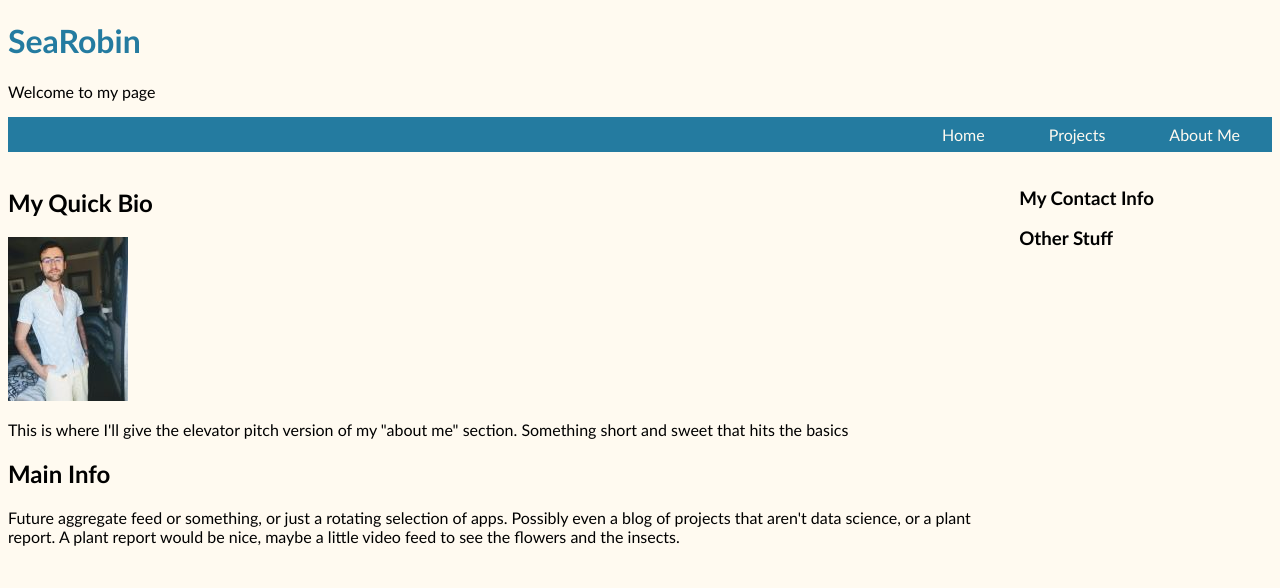
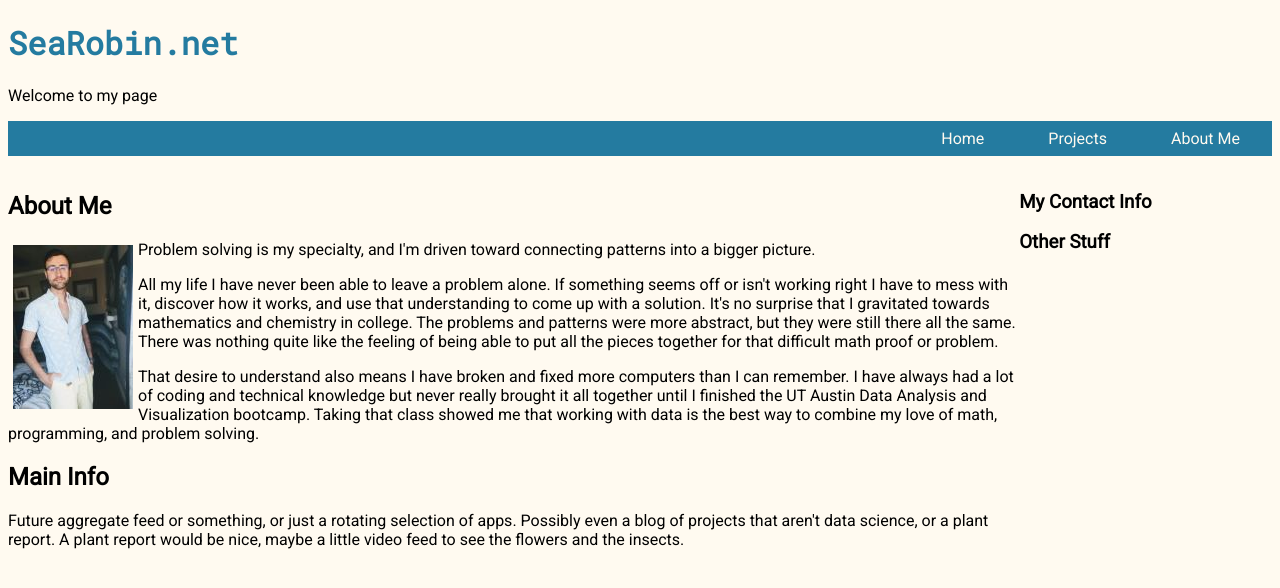
Before and after one commit to adinfinitum225/flask-personal-site, a plain HTML site: page static/html/home.html in a window 1280 px wide. Drawn offline with Linux system fonts and the light colour scheme.

Commit message:
Added some text content to page

```diff
--- a/static/html/css/styles.css
+++ b/static/html/css/styles.css
@@ -9,11 +9,13 @@
 
 body {
 		background-color: var(--bg-color);
-		font-family: gill sans, sans-serif;
+		font-family: 'Roboto', sans-serif;
 }
 
 header h1 {
 		color: var(--main-color);
+		font-family: 'Roboto Mono', monospace;
+		font-weight: bold;
 }
 
 nav ul {
@@ -59,6 +61,11 @@ li a:hover {
 		background-color: var(--accent-color);
 }
 
+#portrait {
+		float: left;
+		margin: 5px;
+}
+
 main {
 		display: flex;
 }
--- a/static/html/home.html
+++ b/static/html/home.html
@@ -5,10 +5,12 @@
 		<meta name="viewport" content="width-device-width">
 		<title>SeaRobin</title>
 		<link rel="stylesheet" href="css/styles.css" />
-	</head>
+		<link rel="preconnect" href="https://fonts.googleapis.com">
+		<link rel="preconnect" href="https://fonts.gstatic.com" crossorigin>
+		<link href="https://fonts.googleapis.com/css2?family=Roboto&family=Roboto+Mono&display=swap" rel="stylesheet">
 	<body>
 		<header>
-			<h1>SeaRobin</h1>
+			<h1>SeaRobin.net</h1>
 			<p>Welcome to my page</p>
 		</header>
 		<nav>
@@ -24,23 +26,29 @@
 		</nav>
 		<main>
 			<section>
-				<h2>My Quick Bio</h2>
+				<h1>About Me</h1>
+				<p>
 				<img id="portrait" src="media/self_photo_resized.jpg" alt="Portrait" width="120" height="164">
+				Problem solving is my specialty, and I'm driven toward connecting patterns into a bigger picture.
+				</p>
 				<p>
-				This is where I'll give the elevator pitch version of my "about me" section. Something short and sweet that hits the basics
+				All my life I have never been able to leave a problem alone. If something seems off or isn't working right I have to mess with it, discover how it works, and use that understanding to come up with a solution. It's no surprise that I gravitated towards mathematics and chemistry in college. The problems and patterns were more abstract, but they were still there all the same. There was nothing quite like the feeling of being able to put all the pieces together for that difficult math proof or problem.
 				</p>
-				<h2>Main Info</h2>
+				<p>
+				That desire to understand also means I have broken and fixed more computers than I can remember. I have always had a lot of coding and technical knowledge but never really brought it all together until I finished the UT Austin Data Analysis and Visualization bootcamp. Taking that class showed me that working with data is the best way to combine my love of math, programming, and problem solving.
+				</p>
+				<h1>Main Info</h1>
 				<p>
 				Future aggregate feed or something, or just a rotating selection of apps. Possibly even a blog of projects that aren't data science, or a plant report. A plant report would be nice, maybe a little video feed to see the flowers and the insects.
 				</p>
 			</section>
 			<aside>
 				<section>
-					<h3>My Contact Info</h3>
+					<h1>My Contact Info</h1>
 					<p></p>
 				</section>
 				<section>
-					<h3>Other Stuff</h3>
+					<h1>Other Stuff</h1>
 				</section>
 			</aside>
 		</main>
```
